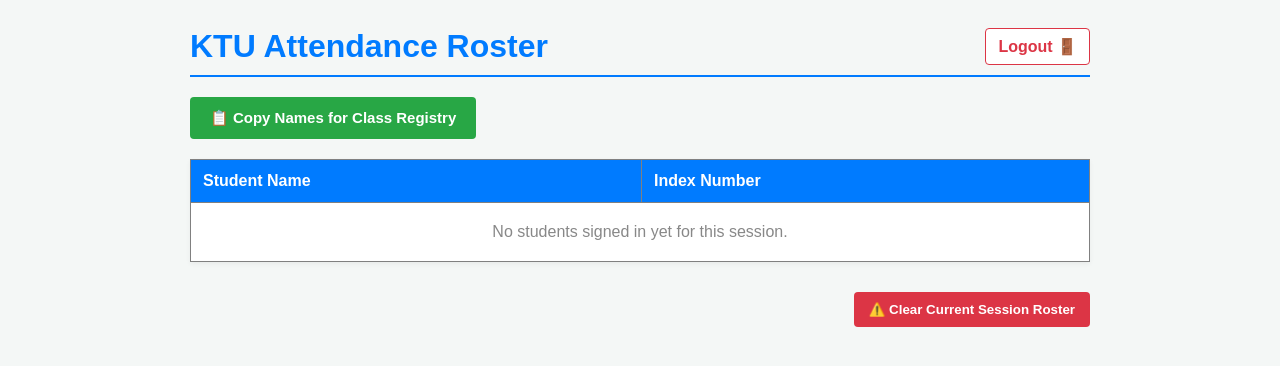
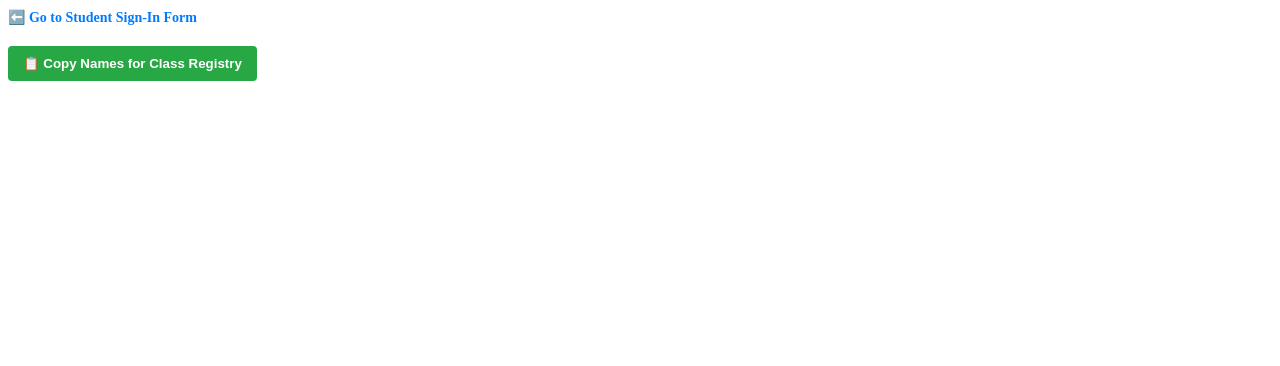
Before and after one commit to VhastyA/ktu-attendance-app, a Flask app: page /lecturer/dashboard in a window 1280 px wide. Shown: the top 366 px of the page. Run offline with Flask 3, Linux system fonts and the light colour scheme; the visitor is signed in with stand-in values (Sample User, id 1); data that the repository does not hold is empty.

Commit message:
Update view.html

```diff
--- a/templates/view.html
+++ b/templates/view.html
@@ -3,99 +3,64 @@
 <head>
     <meta charset="UTF-8">
     <meta name="viewport" content="width=device-width, initial-scale=1.0">
-    <title>Lecturer Dashboard Portal</title>
-</head>
-<body style="font-family: Arial, sans-serif; padding: 20px; background-color: #f4f7f6; color: #333;">
+    <title>Lecturer Dashboard</title>
+    </head>
+<body>
 
     {% if show_login %}
-    <div style="max-width: 400px; margin: 100px auto; padding: 30px; background: white; border-radius: 8px; box-shadow: 0 4px 15px rgba(0,0,0,0.1); text-align: center;">
-        <h2 style="color: #007bff; margin-bottom: 10px;">Lecturer Portal</h2>
-        <p style="color: #666; font-size: 14px; margin-bottom: 20px;">Please enter the security key to unlock the session attendance roster.</p>
+    <div style="max-width: 400px; margin: 100px auto; padding: 30px; background: white; border-radius: 8px; box-shadow: 0 4px 15px rgba(0,0,0,0.1); text-align: center; font-family: sans-serif;">
+        <h2>Lecturer Portal Login</h2>
+        <p style="color: #666;">Enter your security key to view the attendance roster.</p>
 
         {% if error %}
-            <p style="color: #dc3545; font-weight: bold; background: #f8d7da; padding: 8px; border-radius: 4px;">{{ error }}</p>
+            <p style="color: red; font-weight: bold;">{{ error }}</p>
         {% endif %}
 
         <form method="POST" action="/lecturer/dashboard">
             <input type="password" name="password" placeholder="Enter Password" required
-                   style="width: 85%; padding: 12px; margin-bottom: 20px; border: 1px solid #ccc; border-radius: 4px; font-size: 16px; text-align: center;">
+                   style="width: 85%; padding: 10px; margin-bottom: 20px; border: 1px solid #ccc; border-radius: 4px; font-size: 16px;">
             <br>
-            <button type="submit" style="width: 92%; padding: 12px; background-color: #007bff; color: white; border: none; border-radius: 4px; font-weight: bold; cursor: pointer; font-size: 16px;">
-                Unlock Roster
+            <button type="submit" style="width: 90%; padding: 12px; background-color: #007bff; color: white; border: none; border-radius: 4px; font-weight: bold; cursor: pointer;">
+                Unlock Dashboard
             </button>
         </form>
     </div>
 
     {% else %}
-    <div style="max-width: 900px; margin: 0 auto;">
+    <div>
 
-        <div style="display: flex; justify-content: space-between; align-items: center; border-bottom: 2px solid #007bff; padding-bottom: 10px; margin-bottom: 20px;">
-            <h1 style="margin: 0; color: #007bff;">KTU Attendance Roster</h1>
-            <a href="/lecturer/logout" style="color: #dc3545; text-decoration: none; font-weight: bold; padding: 8px 12px; border: 1px solid #dc3545; border-radius: 4px; background: white;">Logout 🚪</a>
+        <div style="margin-bottom: 15px;">
+            <a href="/" style="text-decoration: none; color: #007bff; font-weight: bold; font-size: 14px;">
+                ⬅️ Go to Student Sign-In Form
+            </a>
         </div>
 
-        <div style="margin-bottom: 20px;">
-            <button id="copyBtn" onclick="copyRosterToClipboard()" style="padding: 12px 20px; background-color: #28a745; color: white; border: none; border-radius: 4px; cursor: pointer; font-weight: bold; font-size: 15px; display: inline-flex; align-items: center; gap: 8px;">
+        <div style="margin: 20px 0;">
+            <button id="copyBtn" onclick="copyRosterToClipboard()" style="padding: 10px 15px; background-color: #28a745; color: white; border: none; border-radius: 4px; cursor: pointer; font-weight: bold;">
                 📋 Copy Names for Class Registry
             </button>
-            <span id="copyFeedback" style="margin-left: 12px; color: #28a745; font-weight: bold; display: none; background: #d4edda; padding: 6px 12px; border-radius: 4px;">Copied to clipboard!</span>
+            <span id="copyFeedback" style="margin-left: 10px; color: #28a745; font-weight: bold; display: none;">Copied!</span>
         </div>
 
-        <table border="1" style="width: 100%; border-collapse: collapse; text-align: left; background: white; box-shadow: 0 2px 5px rgba(0,0,0,0.05);">
-            <tr style="background-color: #007bff; color: white;">
-                <th style="padding: 12px;">Student Name</th>
-                <th style="padding: 12px;">Index Number</th>
-            </tr>
-            {% for student in students %}
-            <tr>
-                <td style="padding: 10px;">{{ student.name }}</td>
-                <td style="padding: 10px;">{{ student.index_number }}</td>
-            </tr>
-            {% else %}
-            <tr>
-                <td colspan="2" style="padding: 20px; text-align: center; color: #888;">No students signed in yet for this session.</td>
-            </tr>
-            {% endfor %}
-        </table>
-
-        <form method="POST" action="/lecturer/clear" onsubmit="return confirm('Are you sure you want to wipe the session list clean for the next class?');" style="margin-top: 30px; text-align: right;">
-            <button type="submit" style="padding: 10px 15px; background-color: #dc3545; color: white; border: none; border-radius: 4px; cursor: pointer; font-weight: bold;">
-                ⚠️ Clear Current Session Roster
-            </button>
-        </form>
-
-    </div>
+        </div>
 
     <script>
     function copyRosterToClipboard() {
         const rows = document.querySelectorAll("table tr");
         let textToCopy = "";
-
         rows.forEach((row, index) => {
-            if (index === 0) return; // Skip table header columns
-
+            if (index === 0) return; // Skip header
             const columns = row.querySelectorAll("td");
             if (columns.length >= 2) {
                 const name = columns[0].innerText.trim();
                 const indexNum = columns[1].innerText.trim();
-
-                // Formats it cleanly as columns so it splits perfectly when pasted into Excel/Word tables
                 textToCopy += name + "\t" + indexNum + "\n";
             }
         });
-
-        // If the table is empty, don't copy anything blank
-        if (textToCopy === "" || textToCopy.includes("No students signed in yet")) {
-            alert("Roster is currently empty. Nothing to copy!");
-            return;
-        }
-
         navigator.clipboard.writeText(textToCopy).then(() => {
             const feedback = document.getElementById("copyFeedback");
             feedback.style.display = "inline";
             setTimeout(() => { feedback.style.display = "none"; }, 3000);
-        }).catch(err => {
-            alert("Browser clipboard blocked automatic copy. Please highlight and copy manually.");
         });
     }
     </script>
```
